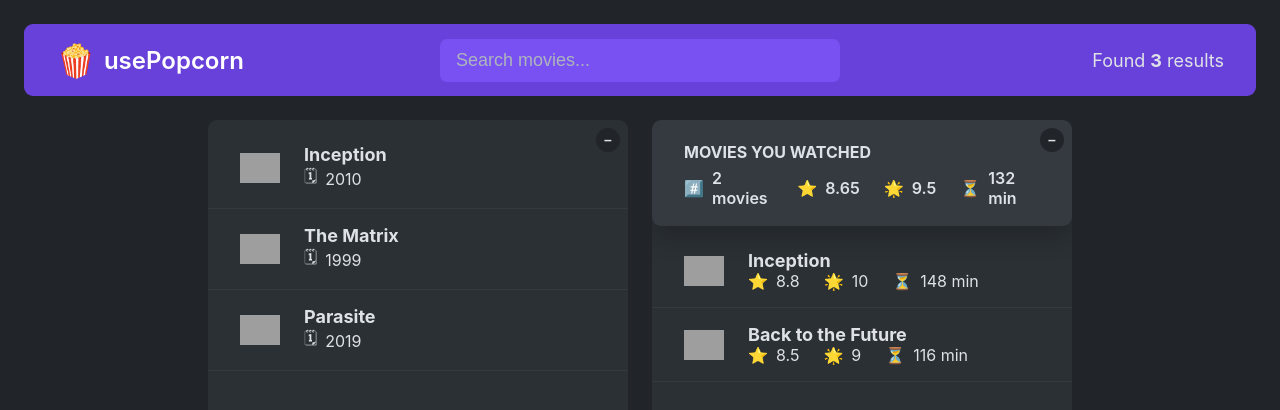
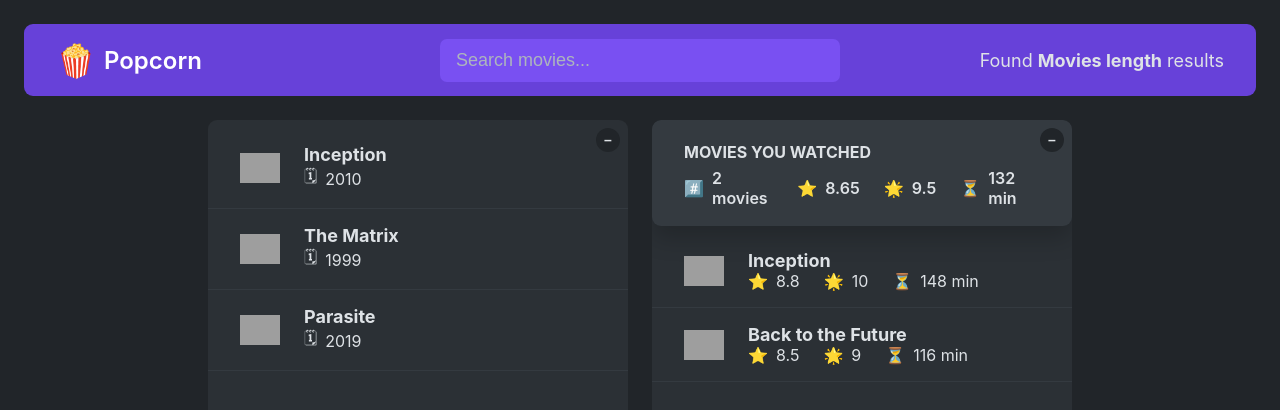
Before and after one commit to LuaanNguyen/popcorn-picks, a React (Create React App) app: page / in a window 1280 px wide. Shown: the top 410 px of the page. Built offline with nearby package versions, Linux system fonts and the light colour scheme; grey boxes are pictures that could not be loaded.

Commit message:
Divide sections into logical components

```diff
--- a/src/App.js
+++ b/src/App.js
@@ -50,24 +50,9 @@ const tempWatchedData = [
 const average = (arr) =>
   arr.reduce((acc, cur, i, arr) => acc + cur / arr.length, 0);
 
-export default function App() {
+function SearchBar() {
   const [query, setQuery] = useState("");
-  const [movies, setMovies] = useState(tempMovieData);
-  const [watched, setWatched] = useState(tempWatchedData);
-  const [isOpen1, setIsOpen1] = useState(true);
-  const [isOpen2, setIsOpen2] = useState(true);
-
-  const avgImdbRating = average(watched.map((movie) => movie.imdbRating));
-  const avgUserRating = average(watched.map((movie) => movie.userRating));
-  const avgRuntime = average(watched.map((movie) => movie.runtime));
-
   return (
-    <>
-      <nav className="nav-bar">
-        <div className="logo">
-          <span role="img">🍿</span>
-          <h1>usePopcorn</h1>
-        </div>
     <input
       className="search"
       type="text"
@@ -75,22 +60,49 @@ export default function App() {
       value={query}
       onChange={(e) => setQuery(e.target.value)}
     />
+  );
+}
+
+function Logo() {
+  return (
+    <div className="logo">
+      <span role="img">🍿</span>
+      <h1>Popcorn</h1>
+    </div>
+  );
+}
+
+function NumResults() {
+  return (
     <p className="num-results">
-          Found <strong>{movies.length}</strong> results
+      Found <strong>Movies length</strong> results
     </p>
+  );
+}
+
+function Navbar() {
+  return (
+    <nav className="nav-bar">
+      <Logo />
+      <SearchBar />
+      <NumResults />
     </nav>
+  );
+}
 
-      <main className="main">
-        <div className="box">
-          <button
-            className="btn-toggle"
-            onClick={() => setIsOpen1((open) => !open)}
-          >
-            {isOpen1 ? "–" : "+"}
-          </button>
-          {isOpen1 && (
+function MovieList() {
+  const [movies, setMovies] = useState(tempMovieData);
+  return (
     <ul className="list">
       {movies?.map((movie) => (
+        <Movie movie={movie} key={movie.imdbID} />
+      ))}
+    </ul>
+  );
+}
+
+function Movie({ movie }) {
+  return (
     <li key={movie.imdbID}>
       <img src={movie.Poster} alt={`${movie.Title} poster`} />
       <h3>{movie.Title}</h3>
@@ -101,20 +113,31 @@ export default function App() {
         </p>
       </div>
     </li>
-              ))}
-            </ul>
-          )}
-        </div>
+  );
+}
 
+function ListBox() {
+  const [isOpen1, setIsOpen1] = useState(true);
+
+  return (
     <div className="box">
       <button
         className="btn-toggle"
-            onClick={() => setIsOpen2((open) => !open)}
+        onClick={() => setIsOpen1((open) => !open)}
       >
-            {isOpen2 ? "–" : "+"}
+        {isOpen1 ? "–" : "+"}
       </button>
-          {isOpen2 && (
-            <>
+
+      {isOpen1 && <MovieList />}
+    </div>
+  );
+}
+
+function WatchedSummary({ watched }) {
+  const avgImdbRating = average(watched.map((movie) => movie.imdbRating));
+  const avgUserRating = average(watched.map((movie) => movie.userRating));
+  const avgRuntime = average(watched.map((movie) => movie.runtime));
+  return (
     <div className="summary">
       <h2>Movies you watched</h2>
       <div>
@@ -136,10 +159,12 @@ export default function App() {
         </p>
       </div>
     </div>
+  );
+}
 
-              <ul className="list">
-                {watched.map((movie) => (
-                  <li key={movie.imdbID}>
+function WatchedMovie({ movie }) {
+  return (
+    <li>
       <img src={movie.Poster} alt={`${movie.Title} poster`} />
       <h3>{movie.Title}</h3>
       <div>
@@ -157,12 +182,55 @@ export default function App() {
         </p>
       </div>
     </li>
+  );
+}
+
+function WatchedMovieList({ watched }) {
+  return (
+    <ul className="list">
+      {watched.map((movie) => (
+        <WatchedMovie movie={movie} key={movie.imdbID} />
       ))}
     </ul>
+  );
+}
+
+function WatchBox() {
+  const [watched, setWatched] = useState(tempWatchedData);
+  const [isOpen2, setIsOpen2] = useState(true);
+
+  return (
+    <div className="box">
+      <button
+        className="btn-toggle"
+        onClick={() => setIsOpen2((open) => !open)}
+      >
+        {isOpen2 ? "–" : "+"}
+      </button>
+      {isOpen2 && (
+        <>
+          <WatchedSummary watched={watched} />
+          <WatchedMovieList watched={watched} />
         </>
       )}
     </div>
+  );
+}
+
+function Main() {
+  return (
+    <main className="main">
+      <ListBox />
+      <WatchBox />
     </main>
+  );
+}
+
+export default function App() {
+  return (
+    <>
+      <Navbar />
+      <Main />
     </>
   );
 }
```
Lines whose indentation alone changed are shown as unchanged.
